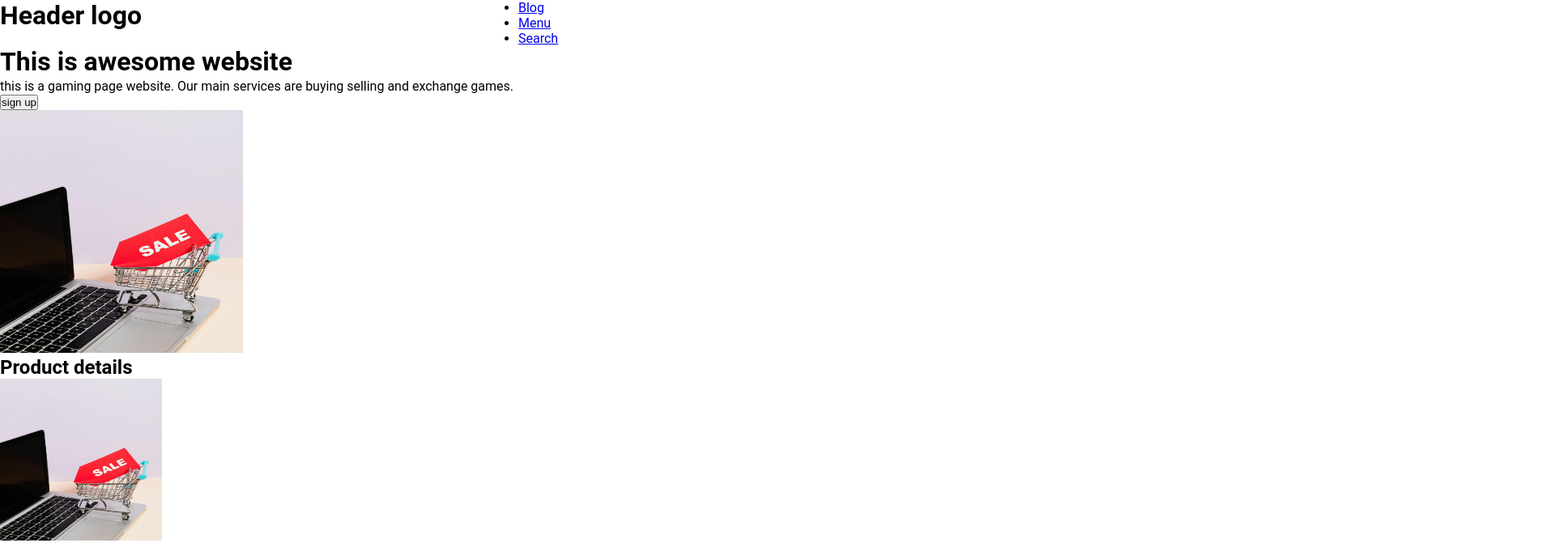
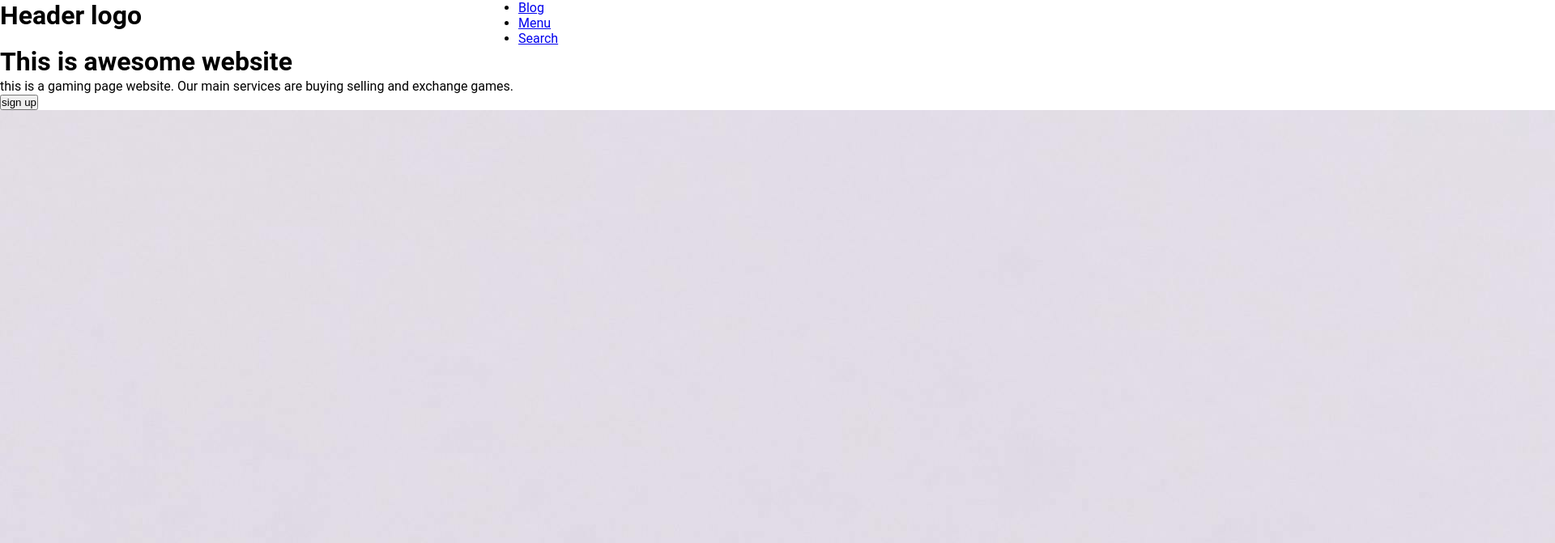
Before and after one commit to R4b1-khadka/Landing-page, a plain HTML site: page index.html in a window 1280 px wide. Shown: the top 671 px of the page at 81% size, 1920 px wide, since content can reach past the window. Drawn offline with Linux system fonts and the light colour scheme.

Commit message:
fix - remove inline height and width form image line 33 to use css for that

```diff
--- a/index.html
+++ b/index.html
@@ -30,7 +30,7 @@
             <button>sign up</button>
         </div>
         <div class="header-photo">
-            <img src="./img/computershop.jpg" alt="photo of computer shop sale" height="300px" width="300px">
+            <img src="./img/computershop.jpg" alt="photo of computer shop sale" >
 
         </div>
       </div>
```
